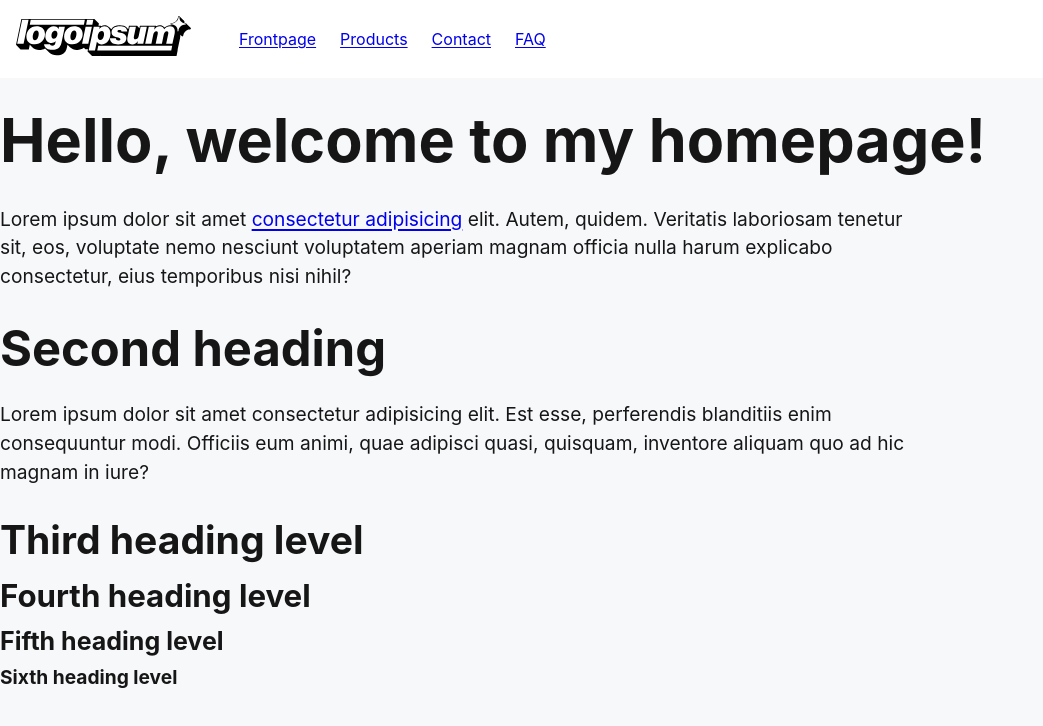
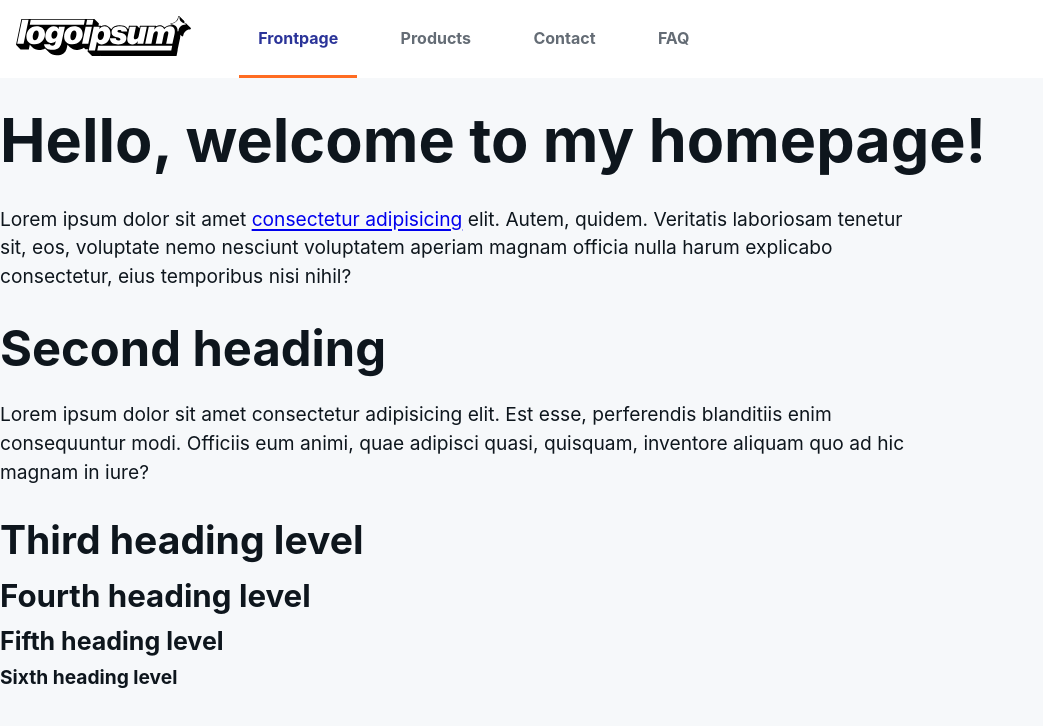
Before and after one commit to mikkomikko/html-css-v2, a plain HTML site: page index.html in a window 1280 px wide. Shown: the whole page, without its empty margins (0-1043 px from the left). Drawn offline with Linux system fonts and the light colour scheme.

Commit message:
Navigation styles

```diff
--- a/styles/base.css
+++ b/styles/base.css
@@ -1,6 +1,13 @@
 :root {
   --color-gray-100: #f6f8fa;
-  --color-gray-900: #161616;
+  --color-gray-200: #eaeef2;
+  --color-gray-300: #d0d7de;
+  --color-gray-400: #afb8c1;
+  --color-gray-500: #8a939d;
+  --color-gray-600: #646c75;
+  --color-gray-700: #404953;
+  --color-gray-800: #232b34;
+  --color-gray-900: #0e161d;
 
   --step--2: clamp(0.7813rem, 0.7747rem + 0.0326vw, 0.8rem);
   --step--1: clamp(0.9375rem, 0.9158rem + 0.1087vw, 1rem);
--- a/styles/header.css
+++ b/styles/header.css
@@ -1,7 +1,7 @@
 .site-header {
   background-color: #FFF;
   display: flex;
-  align-items: center;
+  align-items: stretch;
   margin-bottom: 2rem;
 }
 
@@ -19,5 +19,29 @@
   margin: 0;
   padding: 0;
   display: flex;
-  gap: 1.5rem
+  gap: 1.5rem;
+  height: 100%;
 }
+
+.main-navigation li {
+  display: flex;
+}
+
+.main-navigation a {
+  display: flex;
+  align-items: center;
+  padding: 0 1.2em;
+  text-decoration: none;
+  color: var(--color-gray-600);
+  font-weight: bold;
+  border-bottom: 3px solid transparent;
+}
+
+.main-navigation a:hover {
+  color: var(--color-gray-900);
+}
+
+.main-navigation a[aria-current="page"] {
+  color: #2B3499;
+  border-color: #FF6C22;
+}
```
